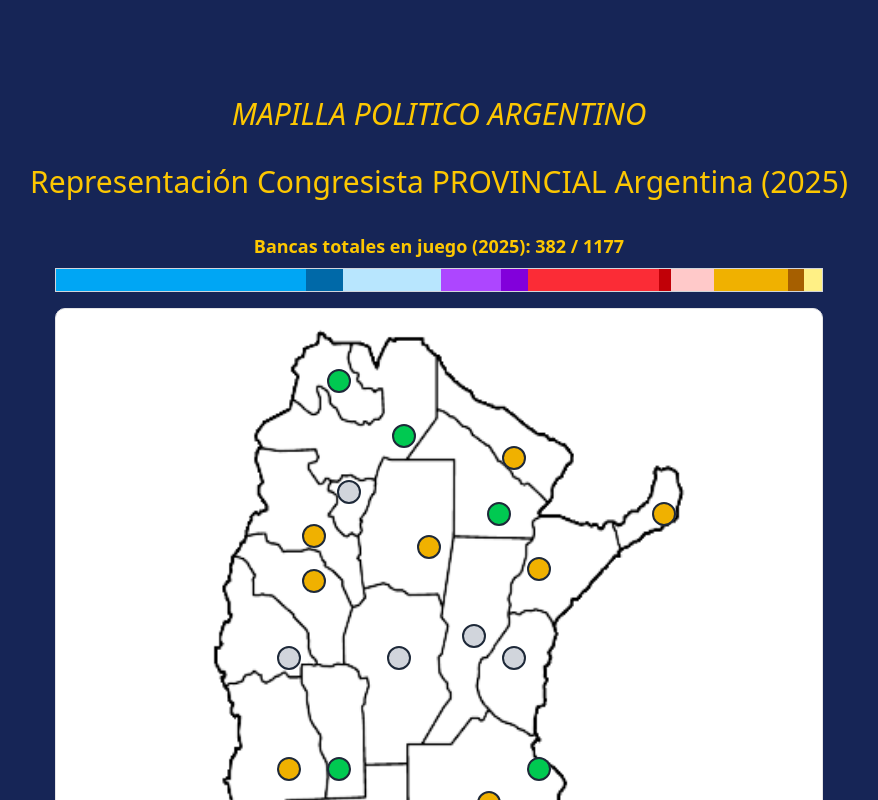
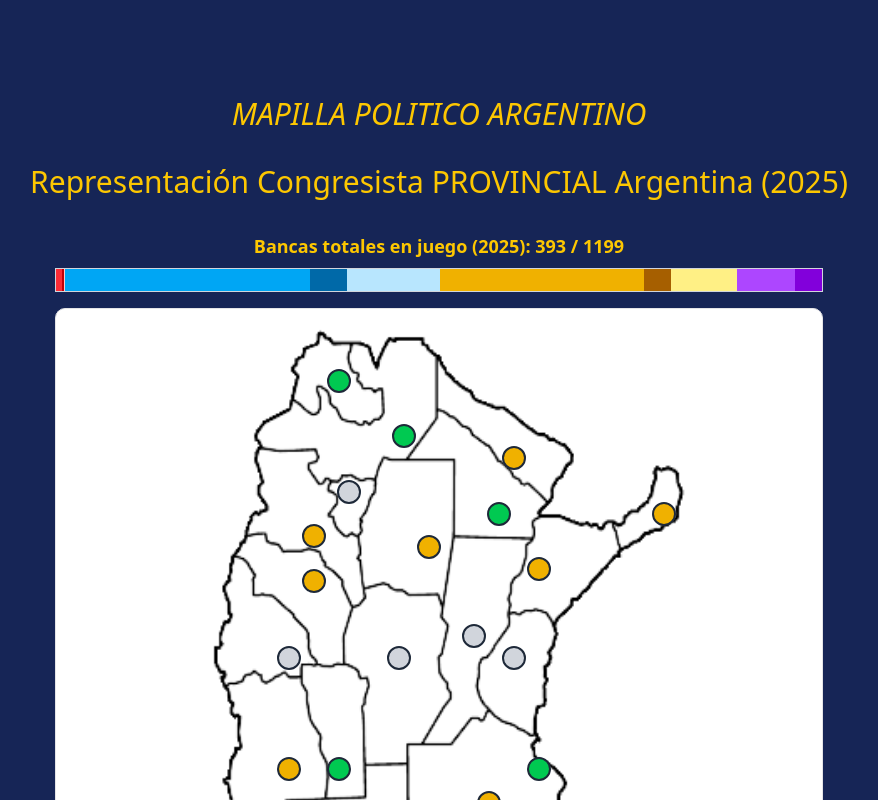
Before and after one commit to Fierillo/mapilla-politico-argentino, a Next.js app: page / in a window 1280 px wide. Shown: the top 800 px of the page, without its empty margins (201-1079 px from the left). Built offline with nearby package versions, Linux system fonts and the light colour scheme.

Commit message:
refactor: update party names now is socialismo, peronismo, centro and liberalismo.

```diff
--- a/src/app/page.tsx
+++ b/src/app/page.tsx
@@ -15,7 +15,7 @@ export default function Home() {
 
   // Función para determinar el estado de la provincia
   const getProvinceStatus = (province: Province) => {
-    const parties = ["peronismo", "ucr", "pro", "liberales"] as const;
+    const parties = ["peronismo", "socialismo", "centro", "liberalismo"] as const;
 
     // Verificar si hay bancas renovadas (se votó)
     const hasRenewBancas = parties.some(party =>
@@ -89,15 +89,15 @@ export default function Home() {
     setPanelPosition({ x, y });
   };
 
-  const liberalDeputies = activeProvince?.parties.liberales.deputies
+  const liberalDeputies = activeProvince?.parties.liberalismo.deputies
   const peronDeputies = activeProvince?.parties.peronismo.deputies
-  const ucrDeputies = activeProvince?.parties.ucr.deputies
-  const proDeputies = activeProvince?.parties.pro.deputies
+  const socialistDeputies = activeProvince?.parties.socialismo.deputies
+  const centerDeputies = activeProvince?.parties.centro.deputies
 
-  const liberalSenate = activeProvince?.parties.liberales.senate
+  const liberalSenate = activeProvince?.parties.liberalismo.senate
   const peronSenate = activeProvince?.parties.peronismo.senate
-  const ucrSenate = activeProvince?.parties.ucr.senate
-  const proSenate = activeProvince?.parties.pro.senate
+  const socialistSenate = activeProvince?.parties.socialismo.senate
+  const centerSenate = activeProvince?.parties.centro.senate
 
   return (
     <main className="bg-blue-950 text-yellow-400 flex min-h-screen flex-col items-center justify-center p-4 md:p-24">
@@ -164,17 +164,17 @@ export default function Home() {
                     <p className="text-lg font-bold">{activeProvince.deputies}</p>
                     <div className="mt-1 w-55">
                       <h4 className="font-medium text-sm">Bancas por Partido</h4>
+                      <p className="text-sm text-purple-500">Liberalismo: {liberalDeputies?.bancas} (-{liberalDeputies?.loseBancas}/+{liberalDeputies?.renewBancas})
+                        <span className="font-bold"> {liberalDeputies?.renewBancas != null ? liberalDeputies?.bancas-liberalDeputies?.loseBancas+liberalDeputies?.renewBancas : ''}</span>
+                      </p>
+                      <p className="text-sm text-yellow-400">Centro: {centerDeputies?.bancas} (-{centerDeputies?.loseBancas}/+{centerDeputies?.renewBancas})
+                        <span className="font-bold"> {centerDeputies?.renewBancas != null ? centerDeputies?.bancas-centerDeputies?.loseBancas+centerDeputies?.renewBancas : ''}</span>
+                      </p>
                       <p className="text-sm text-sky-500">Peronismo: {peronDeputies?.bancas} (-{peronDeputies?.loseBancas}/+{peronDeputies?.renewBancas})
                         <span className="font-bold"> {peronDeputies?.renewBancas != null ? peronDeputies?.bancas-peronDeputies?.loseBancas+peronDeputies?.renewBancas : ''}</span>
                       </p>
-                      <p className="text-sm text-red-500">UCR: {ucrDeputies?.bancas} (-{ucrDeputies?.loseBancas}/+{ucrDeputies?.renewBancas})
-                        <span className="font-bold"> {ucrDeputies?.renewBancas != null ? ucrDeputies?.bancas-ucrDeputies?.loseBancas+ucrDeputies?.renewBancas : ''}</span>
-                      </p>
-                      <p className="text-sm text-yellow-400">PRO: {proDeputies?.bancas} (-{proDeputies?.loseBancas}/+{proDeputies?.renewBancas})
-                        <span className="font-bold"> {proDeputies?.renewBancas != null ? proDeputies?.bancas-proDeputies?.loseBancas+proDeputies?.renewBancas : ''}</span>
-                      </p>
-                      <p className="text-sm text-purple-500">Liberales: {liberalDeputies?.bancas} (-{liberalDeputies?.loseBancas}/+{liberalDeputies?.renewBancas})
-                        <span className="font-bold"> {liberalDeputies?.renewBancas != null ? liberalDeputies?.bancas-liberalDeputies?.loseBancas+liberalDeputies?.renewBancas : ''}</span>
+                      <p className="text-sm text-red-500">Socialismo: {socialistDeputies?.bancas} (-{socialistDeputies?.loseBancas}/+{socialistDeputies?.renewBancas})
+                        <span className="font-bold"> {socialistDeputies?.renewBancas != null ? socialistDeputies?.bancas-socialistDeputies?.loseBancas+socialistDeputies?.renewBancas : ''}</span>
                       </p>
                     </div>
                   </div>
@@ -186,17 +186,17 @@ export default function Home() {
                     {activeProvince.senators > 0 && (
                       <div className="mt-1 w-55">
                         <h4 className="font-medium text-sm">Bancas por Partido</h4>
+                        <p className="text-sm text-purple-500">Liberalismo: {liberalSenate?.bancas} (-{liberalSenate?.loseBancas}/+{liberalSenate?.renewBancas})
+                          <span className="font-bold"> {liberalSenate?.renewBancas != null ? liberalSenate?.bancas-liberalSenate?.loseBancas+liberalSenate?.renewBancas : ''}</span>
+                        </p>
+                        <p className="text-sm text-yellow-400">Centro: {centerSenate?.bancas} (-{centerSenate?.loseBancas}/+{centerSenate?.renewBancas})
+                          <span className="font-bold"> {centerSenate?.renewBancas != null ? centerSenate?.bancas-centerSenate?.loseBancas+centerSenate?.renewBancas : ''}</span>
+                        </p>
                         <p className="text-sm text-sky-500">Peronismo: {peronSenate?.bancas} (-{peronSenate?.loseBancas}/+{peronSenate?.renewBancas})
                           <span className="font-bold"> {peronSenate?.renewBancas != null ? peronSenate?.bancas-peronSenate?.loseBancas+peronSenate?.renewBancas : ''}</span>
                         </p>
-                        <p className="text-sm text-red-500">UCR: {ucrSenate?.bancas} (-{ucrSenate?.loseBancas}/+{ucrSenate?.renewBancas})
-                          <span className="font-bold"> {ucrSenate?.renewBancas != null ? ucrSenate?.bancas-ucrSenate?.loseBancas+ucrSenate?.renewBancas : ''}</span>
-                        </p>
-                        <p className="text-sm text-yellow-400">PRO: {proSenate?.bancas} (-{proSenate?.loseBancas}/+{proSenate?.renewBancas})
-                          <span className="font-bold"> {proSenate?.renewBancas != null ? proSenate?.bancas-proSenate?.loseBancas+proSenate?.renewBancas : ''}</span>
-                        </p>
-                        <p className="text-sm text-purple-500">Liberales: {liberalSenate?.bancas} (-{liberalSenate?.loseBancas}/+{liberalSenate?.renewBancas})
-                          <span className="font-bold"> {liberalSenate?.renewBancas != null ? liberalSenate?.bancas-liberalSenate?.loseBancas+liberalSenate?.renewBancas : ''}</span>
+                        <p className="text-sm text-red-500">Socialismo: {socialistSenate?.bancas} (-{socialistSenate?.loseBancas}/+{socialistSenate?.renewBancas})
+                          <span className="font-bold"> {socialistSenate?.renewBancas != null ? socialistSenate?.bancas-socialistSenate?.loseBancas+socialistSenate?.renewBancas : ''}</span>
                         </p>
                       </div>
                     )}
--- a/src/data/provinces.ts
+++ b/src/data/provinces.ts
@@ -15,9 +15,9 @@ export type PartyData = {
 
 export type Party = {
   peronismo: PartyData,
-  ucr: PartyData,
-  pro: PartyData,
-  liberales: PartyData,
+  socialismo: PartyData,
+  centro: PartyData,
+  liberalismo: PartyData,
 }
 
 // Tipo para una provincia
@@ -36,17 +36,17 @@ export type Province = {
 // Colores de cada partido
 export const partyColors: Record<keyof Party, string> = {
   peronismo: "sky",
-  ucr: "red",
-  pro: "yellow",
-  liberales: "purple",
+  socialismo: "red",
+  centro: "yellow",
+  liberalismo: "purple",
 };
 
 // Orden fijo de los partidos
 export const partyKeys: (keyof Party)[] = [
+  "socialismo",
   "peronismo",
-  "liberales",
-  "ucr",
-  "pro",
+  "centro",
+  "liberalismo",
 ];
 
   export const provinces: Province[] = [
@@ -64,15 +64,15 @@ export const partyKeys: (keyof Party)[] = [
               deputies: {bancas: 37, loseBancas: 19},
               senate: {bancas: 21, loseBancas: 10}
           },
-          ucr: {
-              deputies: {bancas: 27, loseBancas: 12},
-              senate: {bancas: 8, loseBancas: 7}
+          socialismo: {
+              deputies: {bancas: 2, loseBancas: 2},
+              senate: {bancas: 0, loseBancas: 0}
           },
-          pro: {
-              deputies: {bancas: 13, loseBancas: 8},
-              senate: {bancas: 9, loseBancas: 4}
+          centro: {
+              deputies: {bancas: 40, loseBancas: 20},
+              senate: {bancas: 17, loseBancas: 11}
           },
-          liberales: {
+          liberalismo: {
               deputies: {bancas: 13, loseBancas: 5},
               senate: {bancas: 8, loseBancas: 2}
           }
@@ -93,13 +93,13 @@ export const partyKeys: (keyof Party)[] = [
         peronismo: {
             deputies: { bancas: 20, loseBancas: 8, renewBancas: 10 }
         },
-        ucr: {
-            deputies: { bancas: 8, loseBancas: 3, renewBancas: 0 }
+        socialismo: {
+            deputies: { bancas: 4, loseBancas: 3, renewBancas: 1 }
         },
-        pro: {
-            deputies: { bancas: 17, loseBancas: 8, renewBancas: 8 }
+        centro: {
+            deputies: { bancas: 25, loseBancas: 11, renewBancas: 8 }
         },
-        liberales: {
+        liberalismo: {
             deputies: { bancas: 11, loseBancas: 8, renewBancas: 11 }
         }
       }
@@ -118,15 +118,15 @@ export const partyKeys: (keyof Party)[] = [
           deputies: { bancas: 24, loseBancas: 13 },
           senate: { bancas: 14, loseBancas: 6 }
         },
-        ucr: {
-          deputies: { bancas: 10, loseBancas: 7 },
+        socialismo: {
+          deputies: { bancas: 0, loseBancas: 0 },
+          senate: { bancas: 0, loseBancas: 0 }
+        },
+        centro: {
+          deputies: { bancas: 13, loseBancas: 8 },
           senate: { bancas: 2, loseBancas: 2 }
         },
-        pro: {
-          deputies: { bancas: 3, loseBancas: 1 },
-          senate: { bancas: 0, loseBancas: 0 }
-        },
-        liberales: {
+        liberalismo: {
           deputies: { bancas: 4, loseBancas: 0 },
           senate: { bancas: 0, loseBancas: 0 }
         }
@@ -143,9 +143,9 @@ export const partyKeys: (keyof Party)[] = [
       population: 1204541,
       parties: {
         peronismo: { deputies: { bancas: 17, loseBancas: 9, renewBancas: 8 } },
-        ucr: { deputies: { bancas: 8, loseBancas: 5, renewBancas: 4 } },
-        pro: { deputies: { bancas: 7, loseBancas: 2, renewBancas: 0 } },
-        liberales: { deputies: { bancas: 0, loseBancas: 0, renewBancas: 4 } }
+        socialismo: { deputies: { bancas: 0, loseBancas: 0, renewBancas: 0 } },
+        centro: { deputies: { bancas: 15, loseBancas: 7, renewBancas: 4 } },
+        liberalismo: { deputies: { bancas: 0, loseBancas: 0, renewBancas: 4 } }
       }
     },
     {
@@ -158,9 +158,9 @@ export const partyKeys: (keyof Party)[] = [
       population: 618994,
       parties: {
         peronismo: { deputies: { bancas: 7, loseBancas: 0 } },
-        ucr: { deputies: { bancas: 9, loseBancas: 0 } },
-        pro: { deputies: { bancas: 8, loseBancas: 0 } },
-        liberales: { deputies: { bancas: 2, loseBancas: 0 } }
+        socialismo: { deputies: { bancas: 1, loseBancas: 0 } },
+        centro: { deputies: { bancas: 17, loseBancas: 0 } },
+        liberalismo: { deputies: { bancas: 2, loseBancas: 0 } }
       }
     },
     {
@@ -173,9 +173,9 @@ export const partyKeys: (keyof Party)[] = [
       population: 3760450,
       parties: {
         peronismo: { deputies: { bancas: 39, loseBancas: 0 }},
-        ucr: { deputies: { bancas: 26, loseBancas: 0 }},
-        pro: { deputies: { bancas: 3, loseBancas: 0 }},
-        liberales: { deputies: { bancas: 1, loseBancas: 0 }}
+        socialismo: { deputies: { bancas: 1, loseBancas: 0 }},
+        centro: { deputies: { bancas: 29, loseBancas: 0 }},
+        liberalismo: { deputies: { bancas: 1, loseBancas: 0 }}
       }
     },
     {
@@ -192,15 +192,15 @@ export const partyKeys: (keyof Party)[] = [
           deputies: { bancas: 7, loseBancas: 1 },
           senate: { bancas: 4, loseBancas: 1 }
         },
-        ucr: {
-          deputies: { bancas: 8, loseBancas: 5 },
-          senate: { bancas: 4, loseBancas: 2 }
+        socialismo: {
+          deputies: { bancas: 0, loseBancas: 0 },
+          senate: { bancas: 0, loseBancas: 0 }
         },
-        pro: {
-          deputies: { bancas: 7, loseBancas: 4 },
-          senate: { bancas: 3, loseBancas: 1 }
+        centro: {
+          deputies: { bancas: 15, loseBancas: 9 },
+          senate: { bancas: 7, loseBancas: 3 }
         },
-        liberales: {
+        liberalismo: {
           deputies: { bancas: 8, loseBancas: 5 },
           senate: { bancas: 4, loseBancas: 1 }
         }
@@ -212,22 +212,22 @@ export const partyKeys: (keyof Party)[] = [
       x: 65,
       y: 30,
       deputies: 34,
-      senators: 18,
+      senators: 17,
       population: 1385961,
       parties: {
         peronismo: {
           deputies: { bancas: 14, loseBancas: 0 },
           senate: { bancas: 9, loseBancas: 0 }
         },
-        ucr: {
-          deputies: { bancas: 9, loseBancas: 0 },
-          senate: { bancas: 4, loseBancas: 0 }
+        socialismo: {
+          deputies: { bancas: 0, loseBancas: 0 },
+          senate: { bancas: 0, loseBancas: 0 }
         },
-        pro: {
-          deputies: { bancas: 9, loseBancas: 0 },
-          senate: { bancas: 4, loseBancas: 0 }
+        centro: {
+          deputies: { bancas: 18, loseBancas: 0 },
+          senate: { bancas: 8, loseBancas: 0 }
         },
-        liberales: {
+        liberalismo: {
           deputies: { bancas: 2, loseBancas: 0 },
           senate: { bancas: 0, loseBancas: 0 }
         }
@@ -244,9 +244,9 @@ export const partyKeys: (keyof Party)[] = [
       population: 605193,
       parties: {
         peronismo: { deputies: { bancas: 22, loseBancas: 9 } },
-        ucr: { deputies: { bancas: 4, loseBancas: 3 } },
-        pro: { deputies: { bancas: 3, loseBancas: 3 } },
-        liberales: { deputies: { bancas: 0, loseBancas: 0 } }
+        socialismo: { deputies: { bancas: 0, loseBancas: 0 } },
+        centro: { deputies: { bancas: 8, loseBancas: 6 } },
+        liberalismo: { deputies: { bancas: 0, loseBancas: 0 } }
       }
     },
     {
@@ -260,9 +260,9 @@ export const partyKeys: (keyof Party)[] = [
       population: 770881,
       parties: {
         peronismo: { deputies: { bancas: 12, loseBancas: 6, renewBancas: 3 } },
-        ucr: { deputies: { bancas: 17, loseBancas: 9, renewBancas: 6 } },
-        pro: { deputies: { bancas: 16, loseBancas: 9, renewBancas: 6 } },
-        liberales: { deputies: { bancas: 0, loseBancas: 0, renewBancas: 7 } }
+        socialismo: { deputies: { bancas: 3, loseBancas: 0, renewBancas: 2 } },
+        centro: { deputies: { bancas: 33, loseBancas: 18, renewBancas: 12 } },
+        liberalismo: { deputies: { bancas: 0, loseBancas: 0, renewBancas: 7 } }
       }
     },
     {
@@ -275,9 +275,9 @@ export const partyKeys: (keyof Party)[] = [
       population: 358428,
       parties: {
         peronismo: { deputies: { bancas: 17, loseBancas: 0 } },
-        ucr: { deputies: { bancas: 7, loseBancas: 0 } },
-        pro: { deputies: { bancas: 6, loseBancas: 0 } },
-        liberales: { deputies: { bancas: 0, loseBancas: 0 } }
+        socialismo: { deputies: { bancas: 0, loseBancas: 0 } },
+        centro: { deputies: { bancas: 13, loseBancas: 0 } },
+        liberalismo: { deputies: { bancas: 0, loseBancas: 0 } }
       }
     },
     {
@@ -291,9 +291,9 @@ export const partyKeys: (keyof Party)[] = [
       population: 393531,
       parties: {
         peronismo: { deputies: { bancas: 32, loseBancas: 15 } },
-        ucr: { deputies: { bancas: 2, loseBancas: 1 } },
-        pro: { deputies: { bancas: 0, loseBancas: 0 } },
-        liberales: { deputies: { bancas: 2, loseBancas: 2 } }
+        socialismo: { deputies: { bancas: 0, loseBancas: 0 } },
+        centro: { deputies: { bancas: 2, loseBancas: 1 } },
+        liberalismo: { deputies: { bancas: 2, loseBancas: 2 } }
       }
     },
     {
@@ -310,15 +310,15 @@ export const partyKeys: (keyof Party)[] = [
           deputies: { bancas: 10, loseBancas: 7 },
           senate: { bancas: 10, loseBancas: 7 }
         },
-        ucr: {
-          deputies: { bancas: 22, loseBancas: 11 },
-          senate: { bancas: 19, loseBancas: 9 }
-        },
-        pro: {
-          deputies: { bancas: 4, loseBancas: 4 },
+        socialismo: {
+          deputies: { bancas: 0, loseBancas: 0 },
           senate: { bancas: 0, loseBancas: 0 }
         },
-        liberales: {
+        centro: {
+          deputies: { bancas: 29, loseBancas: 17 },
+          senate: { bancas: 20, loseBancas: 9 }
+        },
+        liberalismo: {
           deputies: { bancas: 9, loseBancas: 0 },
           senate: { bancas: 8, loseBancas: 3 }
         }
@@ -334,10 +334,10 @@ export const partyKeys: (keyof Party)[] = [
       senators: 0,
       population: 1261294,
       parties: {
-        peronismo: { deputies: { bancas: 25, loseBancas: 10 } },
-        ucr: { deputies: { bancas: 6, loseBancas: 4 } },
-        pro: { deputies: { bancas: 5, loseBancas: 2 } },
-        liberales: { deputies: { bancas: 0, loseBancas: 0 } }
+        peronismo: { deputies: { bancas: 29, loseBancas: 13 } },
+        socialismo: { deputies: { bancas: 0, loseBancas: 0 } },
+        centro: { deputies: { bancas: 11, loseBancas: 7 } },
+        liberalismo: { deputies: { bancas: 0, loseBancas: 0 } }
       }
     },
     {
@@ -350,9 +350,9 @@ export const partyKeys: (keyof Party)[] = [
       population: 664057,
       parties: {
         peronismo: { deputies: { bancas: 14, loseBancas: 0 } },
-        ucr: { deputies: { bancas: 2, loseBancas: 0 } },
-        pro: { deputies: { bancas: 12, loseBancas: 0 } },
-        liberales: { deputies: { bancas: 5, loseBancas: 0 } }
+        socialismo: { deputies: { bancas: 2, loseBancas: 0 } },
+        centro: { deputies: { bancas: 14, loseBancas: 0 } },
+        liberalismo: { deputies: { bancas: 5, loseBancas: 0 } }
       }
     },
     {
@@ -365,9 +365,9 @@ export const partyKeys: (keyof Party)[] = [
       population: 747610,
       parties: {
         peronismo: { deputies: { bancas: 20, loseBancas: 0 } },
-        ucr: { deputies: { bancas: 15, loseBancas: 0 } },
-        pro: { deputies: { bancas: 9, loseBancas: 0 } },
-        liberales: { deputies: { bancas: 2, loseBancas: 0 } }
+        socialismo: { deputies: { bancas: 0, loseBancas: 0 } },
+        centro: { deputies: { bancas: 24, loseBancas: 0 } },
+        liberalismo: { deputies: { bancas: 2, loseBancas: 0 } }
       }
     },
     {
@@ -381,19 +381,19 @@ export const partyKeys: (keyof Party)[] = [
       population: 1424397,
       parties: {
         peronismo: {
-          deputies: { bancas: 51, loseBancas: 27, renewBancas: 20 },
-          senate: { bancas: 23, loseBancas: 12, renewBancas: 11 }
+          deputies: { bancas: 40, loseBancas: 19, renewBancas: 20 },
+          senate: { bancas: 20, loseBancas: 10, renewBancas: 11 }
         },
-        ucr: {
-          deputies: { bancas: 4, loseBancas: 2, renewBancas: 0 },
+        socialismo: {
+          deputies: { bancas: 0, loseBancas: 0, renewBancas: 0 },
           senate: { bancas: 0, loseBancas: 0, renewBancas: 0 }
         },
-        pro: {
-          deputies: { bancas: 3, loseBancas: 1, renewBancas: 0 },
-          senate: { bancas: 0, loseBancas: 0, renewBancas: 0 }
+        centro: {
+          deputies: { bancas: 16, loseBancas: 9, renewBancas: 0 },
+          senate: { bancas: 3, loseBancas: 2, renewBancas: 0 }
         },
-        liberales: {
-          deputies: { bancas: 2, loseBancas: 0, renewBancas: 10 },
+        liberalismo: {
+          deputies: { bancas: 4, loseBancas: 2, renewBancas: 10 },
           senate: { bancas: 0, loseBancas: 0, renewBancas: 1 }
         }
       }
@@ -408,9 +408,9 @@ export const partyKeys: (keyof Party)[] = [
       population: 781217,
       parties: {
         peronismo: { deputies: { bancas: 23, loseBancas: 0 } },
-        ucr: { deputies: { bancas: 11, loseBancas: 0 } },
-        pro: { deputies: { bancas: 1, loseBancas: 0 } },
-        liberales: { deputies: { bancas: 1, loseBancas: 0 } }
+        socialismo: { deputies: { bancas: 0, loseBancas: 0 } },
+        centro: { deputies: { bancas: 12, loseBancas: 0 } },
+        liberalismo: { deputies: { bancas: 1, loseBancas: 0 } }
       }
     },
     {
@@ -424,18 +424,18 @@ export const partyKeys: (keyof Party)[] = [
       population: 508328,
       parties: {
         peronismo: {
-          deputies: { bancas: 29, loseBancas: 22, renewBancas: 8 },
+          deputies: { bancas: 26, loseBancas: 22, renewBancas: 8 },
           senate: { bancas: 6, loseBancas: 3, renewBancas: 0 }
         },
-        ucr: {
-          deputies: { bancas: 11, loseBancas: 1, renewBancas: 7 },
-          senate: { bancas: 2, loseBancas: 1, renewBancas: 2 }
+        socialismo: {
+          deputies: { bancas: 0, loseBancas: 0, renewBancas: 0 },
+          senate: { bancas: 0, loseBancas: 0, renewBancas: 0 }
         },
-        pro: {
-          deputies: { bancas: 3, loseBancas: 0, renewBancas: 7 },
-          senate: { bancas: 1, loseBancas: 0, renewBancas: 2 }
+        centro: {
+          deputies: { bancas: 17, loseBancas: 1, renewBancas: 14 },
+          senate: { bancas: 3, loseBancas: 1, renewBancas: 4 }
         },
-        liberales: {
+        liberalismo: {
           deputies: { bancas: 0, loseBancas: 0, renewBancas: 0 },
           senate: { bancas: 0, loseBancas: 0, renewBancas: 0 }
         }
@@ -451,9 +451,9 @@ export const partyKeys: (keyof Party)[] = [
       population: 365698,
       parties: {
         peronismo: { deputies: { bancas: 23, loseBancas: 0 } },
-        ucr: { deputies: { bancas: 1, loseBancas: 0 } },
-        pro: { deputies: { bancas: 0, loseBancas: 0 } },
-        liberales: { deputies: { bancas: 0, loseBancas: 0 } }
+        socialismo: { deputies: { bancas: 0, loseBancas: 0 } },
+        centro: { deputies: { bancas: 1, loseBancas: 0 } },
+        liberalismo: { deputies: { bancas: 0, loseBancas: 0 } }
       }
     },
     {
@@ -469,15 +469,15 @@ export const partyKeys: (keyof Party)[] = [
           deputies: { bancas: 13, loseBancas: 0 },
           senate: { bancas: 5, loseBancas: 0 }
         },
-        ucr: {
-          deputies: { bancas: 23, loseBancas: 0 },
-          senate: { bancas: 11, loseBancas: 0 }
+        socialismo: {
+          deputies: { bancas: 0, loseBancas: 0 },
+          senate: { bancas: 0, loseBancas: 0 }
         },
-        pro: {
-          deputies: { bancas: 5, loseBancas: 0 },
-          senate: { bancas: 2, loseBancas: 0 }
+        centro: {
+          deputies: { bancas: 28, loseBancas: 0 },
+          senate: { bancas: 13, loseBancas: 0 }
         },
-        liberales: {
+        liberalismo: {
           deputies: { bancas: 9, loseBancas: 0 },
           senate: { bancas: 1, loseBancas: 0 }
         }
@@ -494,9 +494,9 @@ export const partyKeys: (keyof Party)[] = [
       population: 978313,
       parties: {
         peronismo: { deputies: { bancas: 35, loseBancas: 35 } },
-        ucr: { deputies: { bancas: 3, loseBancas: 3 } },
-        pro: { deputies: { bancas: 2, loseBancas: 2 } },
-        liberales: { deputies: { bancas: 0, loseBancas: 0 } }
+        socialismo: { deputies: { bancas: 0, loseBancas: 0 } },
+        centro: { deputies: { bancas: 5, loseBancas: 5 } },
+        liberalismo: { deputies: { bancas: 0, loseBancas: 0 } }
       }
     },
     {
@@ -509,9 +509,9 @@ export const partyKeys: (keyof Party)[] = [
       population: 173432,
       parties: {
         peronismo: { deputies: { bancas: 8, loseBancas: 0 } },
-        ucr: { deputies: { bancas: 2, loseBancas: 0 } },
-        pro: { deputies: { bancas: 0, loseBancas: 0 } },
-        liberales: { deputies: { bancas: 5, loseBancas: 0 } }
+        socialismo: { deputies: { bancas: 0, loseBancas: 0 } },
+        centro: { deputies: { bancas: 2, loseBancas: 0 } },
+        liberalismo: { deputies: { bancas: 5, loseBancas: 0 } }
       }
     },
     {
@@ -524,9 +524,9 @@ export const partyKeys: (keyof Party)[] = [
       population: 1694656,
       parties: {
         peronismo: { deputies: { bancas: 37, loseBancas: 0 } },
-        ucr: { deputies: { bancas: 9, loseBancas: 0 } },
-        pro: { deputies: { bancas: 2, loseBancas: 0 } },
-        liberales: { deputies: { bancas: 1, loseBancas: 0 } }
+        socialismo: { deputies: { bancas: 0, loseBancas: 0 } },
+        centro: { deputies: { bancas: 11, loseBancas: 0 } },
+        liberalismo: { deputies: { bancas: 1, loseBancas: 0 } }
       }
     }
   ]
```
